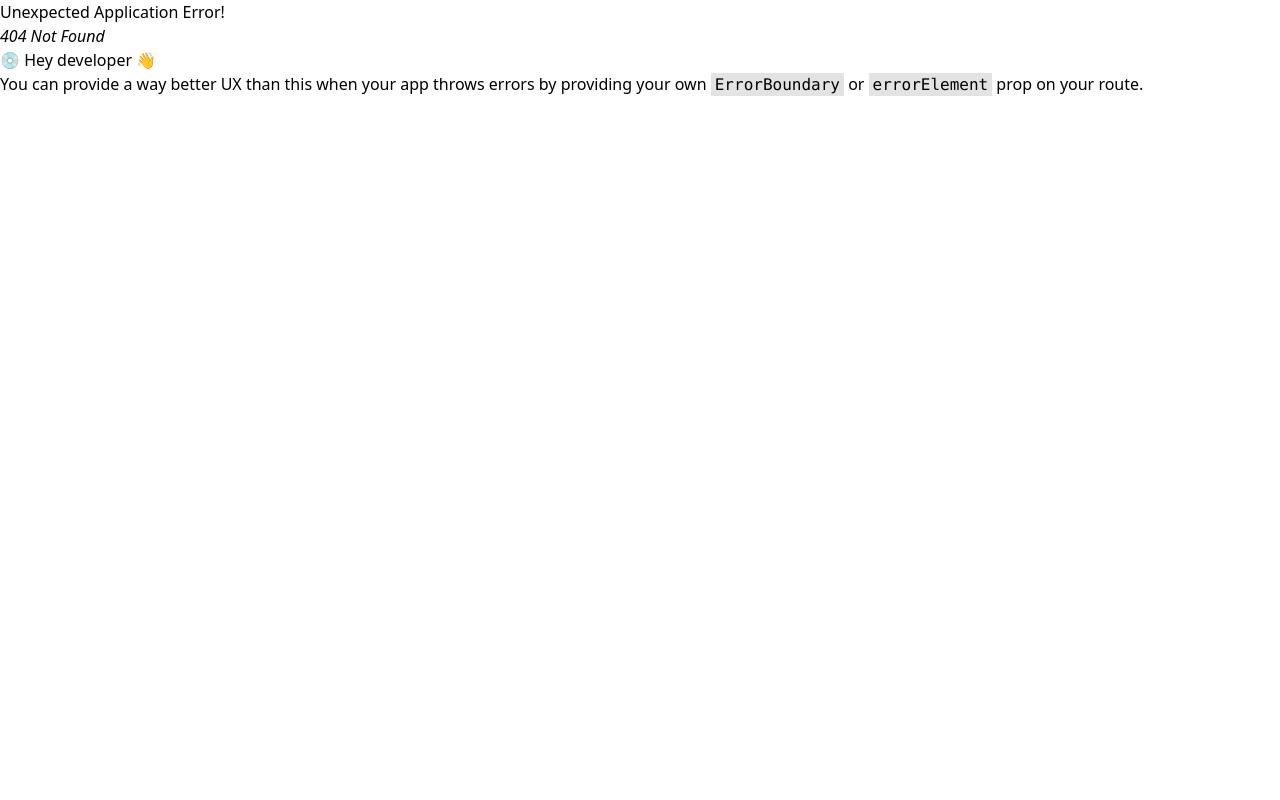
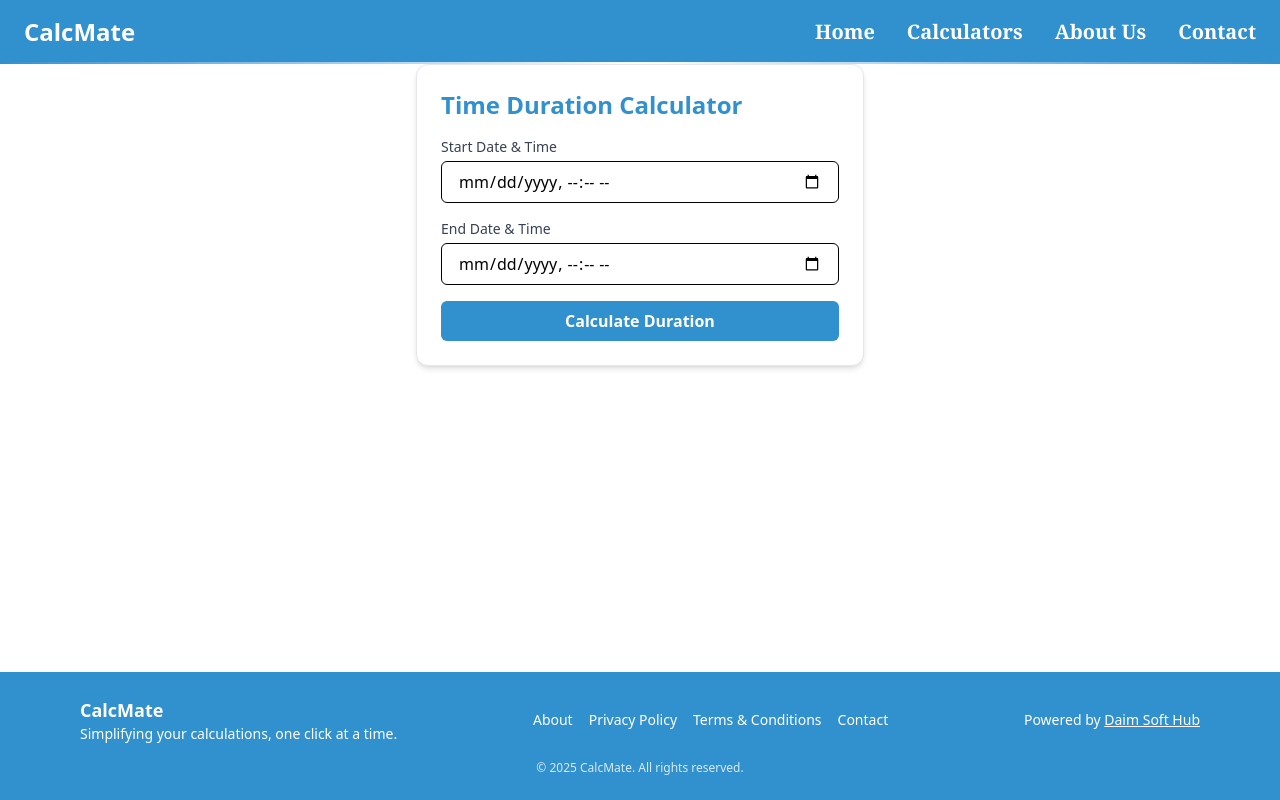
Before and after one commit to Saadbkhalid666/CalcMate, a React (Vite) app in the folder frontend/: page /time-duration-calculator in a window 1280 px wide. Before the commit this address had no page. Built offline with nearby package versions, Linux system fonts and the light colour scheme.

Commit message:
Time Duration  calculator

```diff
--- /dev/null
+++ b/frontend/src/pages/CalculatorPages/TimeDurationCalculator.jsx
@@ -0,0 +1,78 @@
+import React, { useState } from "react";
+
+export const TimeDurationCalculator = () => {
+  const [start, setStart] = useState("");
+  const [end, setEnd] = useState("");
+  const [result, setResult] = useState(null);
+
+  const calculateDuration = () => {
+    if (!start || !end) {
+      setResult(null);
+      return;
+    }
+
+    const startTime = new Date(start);
+    const endTime = new Date(end);
+
+    if (startTime > endTime) {
+      setResult("Start time must be before end time.");
+      return;
+    }
+
+    let diff = (endTime - startTime) / 1000; // total seconds
+
+    const days = Math.floor(diff / (24 * 3600));
+    diff %= 24 * 3600;
+
+    const hours = Math.floor(diff / 3600);
+    diff %= 3600;
+
+    const minutes = Math.floor(diff / 60);
+    const seconds = Math.floor(diff % 60);
+
+    setResult({ days, hours, minutes, seconds });
+  };
+
+  return (
+    <div className="max-w-md mx-auto p-6 bg-white rounded-xl shadow-md border border-gray-200">
+      <h2 className="text-2xl font-bold mb-4 text-[#3190ce]">Time Duration Calculator</h2>
+
+      <div className="mb-4">
+        <label className="block text-sm font-medium text-gray-700 mb-1">Start Date & Time</label>
+        <input
+          type="datetime-local"
+          value={start}
+          onChange={(e) => setStart(e.target.value)}
+          className="w-full px-4 py-2 border rounded-md focus:outline-none focus:ring-2 focus:ring-[#3190ce]"
+        />
+      </div>
+
+      <div className="mb-4">
+        <label className="block text-sm font-medium text-gray-700 mb-1">End Date & Time</label>
+        <input
+          type="datetime-local"
+          value={end}
+          onChange={(e) => setEnd(e.target.value)}
+          className="w-full px-4 py-2 border rounded-md focus:outline-none focus:ring-2 focus:ring-[#3190ce]"
+        />
+      </div>
+
+      <button
+        onClick={calculateDuration}
+        className="w-full bg-[#3190ce] hover:bg-blue-700 text-white font-semibold py-2 px-4 rounded-md transition"
+      >
+        Calculate Duration
+      </button>
+
+      {result && typeof result === "object" ? (
+        <div className="mt-6 text-gray-800 space-y-1">
+          <p><strong>Duration:</strong></p>
+          <p>{result.days} Days, {result.hours} Hours</p>
+          <p>{result.minutes} Minutes, {result.seconds} Seconds</p>
+        </div>
+      ) : result === null ? null : (
+        <p className="mt-6 text-red-600">{result}</p>
+      )}
+    </div>
+  );
+};
--- a/frontend/src/routes/router.jsx
+++ b/frontend/src/routes/router.jsx
@@ -12,6 +12,7 @@ import { BMICalculator } from "../pages/CalculatorPages/BmiCalculator";
 import { AgeCalculator } from "../pages/CalculatorPages/AgeCalculator";
 import { ScientificCalculator } from "../pages/CalculatorPages/ScientificCalculator";
 import { CurrencyConverter } from "../pages/CalculatorPages/CurrencyConverter";
+import { TimeDurationCalculator } from "../pages/CalculatorPages/TimeDurationCalculator";
 
 export const router  =  createBrowserRouter([
     {path:"/",element:<Layout   />, children:[
@@ -25,6 +26,7 @@ export const router  =  createBrowserRouter([
         {path:'/age-calculator',element:<AgeCalculator  />},
         {path:'/scientific-calculator',element:<ScientificCalculator  />},
         {path:'/currency-converter-calculator',element:<CurrencyConverter  />},
+        {path:'/time-duration-calculator',element:<TimeDurationCalculator  />},
 
     ]}
 ])
```
